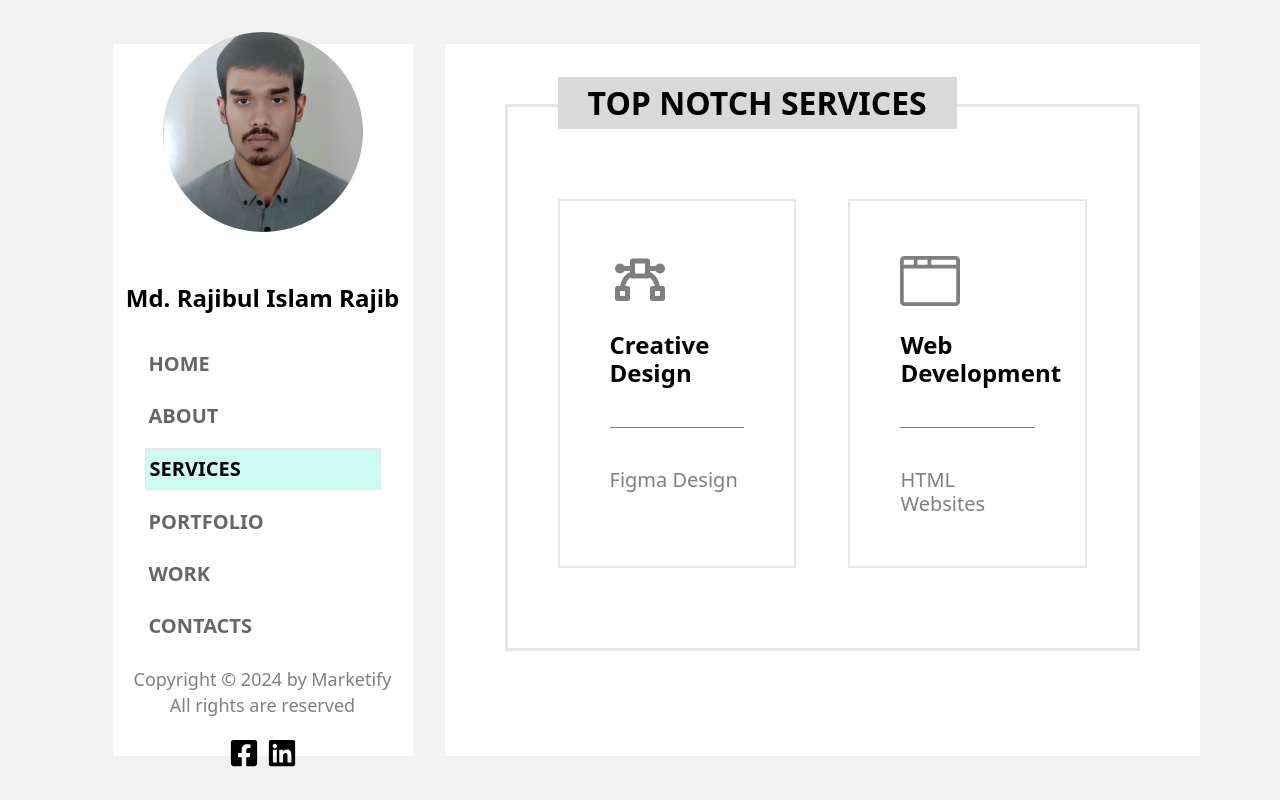
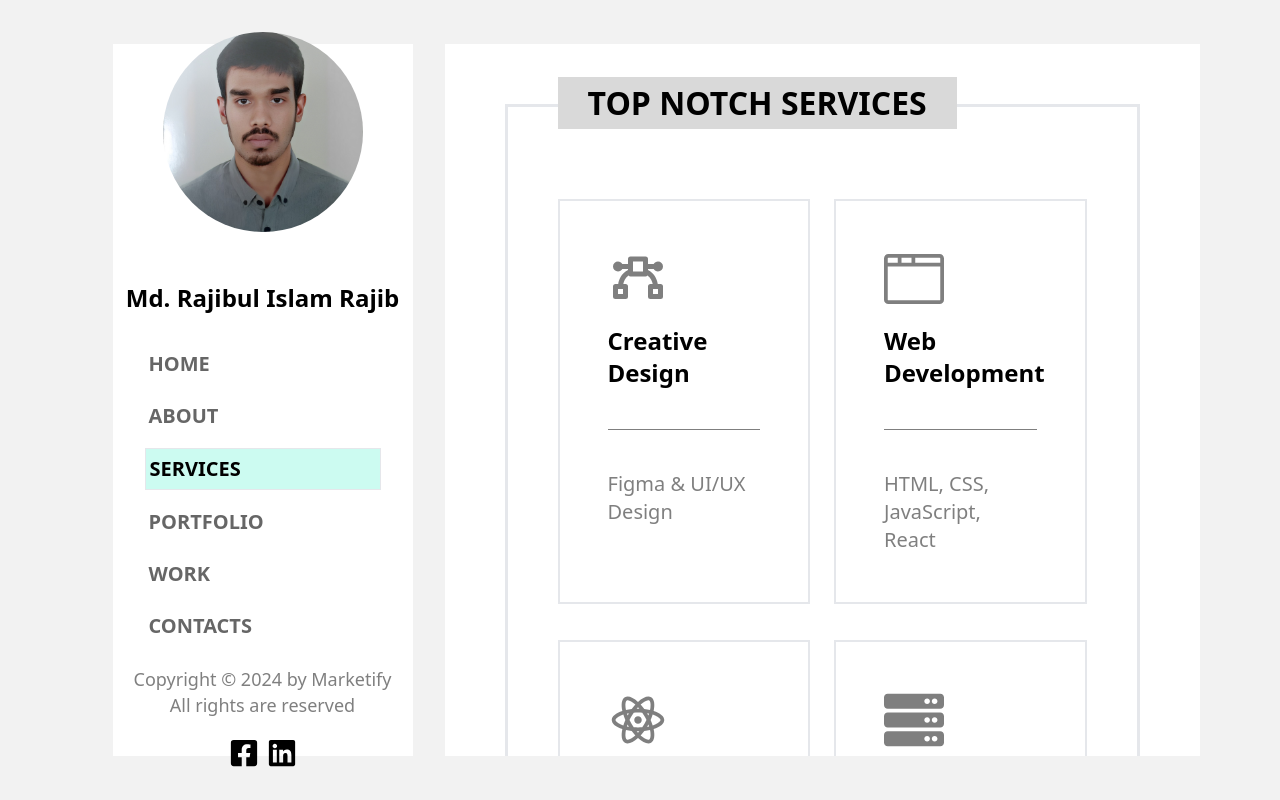
Before and after one commit to rajibulislam60/up_Portfolio, a React (Vite) app: page /service in a window 1280 px wide. Built offline with nearby package versions, Linux system fonts and the light colour scheme.

Commit message:
service area update and add

```diff
--- a/src/components/ServicesItem.jsx
+++ b/src/components/ServicesItem.jsx
@@ -1,15 +1,15 @@
-import React from 'react'
+import React from "react";
 
-const servicesItem = ({ icon: Icon, itemName, itemDetails }) => {
+const ServicesItem = ({ icon: Icon, itemName, itemDetails }) => {
   return (
-    <div className="w-full lg:w-[45%] border-[2px] mt-3 group">
-      <div className="text-black/50 px-[20px] lg:px-[50px] py-[20px] lg:py-[50px]">
-        <div>{<Icon className="text-black/50 text-[60px] group-hover:text-black duration-[0.4s]" />}</div>
-        <h3 className="text-[18px] lg:text-[24px] font-semibold leading-[28px] text-black mt-[20px]">
+    <div className="w-full border-2 mt-3 group transition-transform duration-300 hover:scale-105">
+      <div className="text-black/50 px-5 md:px-8 lg:px-12 py-5 md:py-8 lg:py-12">
+        <Icon className="text-black/50 text-[50px] md:text-[60px] group-hover:text-black transition duration-400" />
+        <h3 className="text-lg md:text-xl lg:text-2xl font-semibold leading-7 text-black mt-4">
           {itemName}
         </h3>
-        <div className="w-full h-[1px] bg-black/50 mt-[40px]"></div>
-        <h5 className="text-[20px] font-medium leading-[24px] mt-[40px]">
+        <div className="w-full h-px bg-black/50 mt-6 md:mt-8 lg:mt-10"></div>
+        <h5 className="text-base md:text-lg lg:text-xl font-medium leading-6 mt-6 md:mt-8 lg:mt-10">
           {itemDetails}
         </h5>
       </div>
@@ -17,4 +17,4 @@ const servicesItem = ({ icon: Icon, itemName, itemDetails }) => {
   );
 };
 
-export default servicesItem
+export default ServicesItem;
--- a/src/pages/Service.jsx
+++ b/src/pages/Service.jsx
@@ -2,6 +2,10 @@ import React from 'react'
 import ServicesItem from '../components/ServicesItem';
 import { BiVector } from "react-icons/bi";
 import { GoBrowser } from "react-icons/go";
+import { RiReactjsLine } from "react-icons/ri";
+import { FaServer } from "react-icons/fa";
+import { MdOutlineDesignServices } from "react-icons/md";
+import { AiOutlineApi } from "react-icons/ai";
 
 const Service = () => {
   return (
@@ -12,17 +16,13 @@ const Service = () => {
             <div className="uppercase text-[18px] lg:text-[32px] font-semibold leading-[36px] bg-white absolute top-[-25px] lg:top-[-30px] left-[20px] lg:left-[50px]">
               <h3 className="bg-black/15 px-[15px] lg:px-[30px] py-1 lg:py-2">Top Notch Services</h3>
             </div>
-            <div className="px-[10px] lg:px-[50px] py-[20px] lg:py-[80px] lg:flex justify-between">
-              <ServicesItem
-                icon={BiVector}
-                itemName="Creative Design"
-                itemDetails="Figma Design"
-              />
-              <ServicesItem
-                icon={GoBrowser}
-                itemName="Web Development"
-                itemDetails="HTML Websites"
-              />
+            <div className="px-[10px] lg:px-[50px] py-[20px] lg:py-[80px] grid grid-cols-2 gap-6">
+            <ServicesItem icon={BiVector} itemName="Creative Design" itemDetails="Figma & UI/UX Design" />
+              <ServicesItem icon={GoBrowser} itemName="Web Development" itemDetails="HTML, CSS, JavaScript, React" />
+              <ServicesItem icon={RiReactjsLine} itemName="React Development" itemDetails="Modern UI with React & Next.js" />
+              <ServicesItem icon={FaServer} itemName="Full Stack Development" itemDetails="MERN Stack (MongoDB, Express, React, Node)" />
+              <ServicesItem icon={AiOutlineApi} itemName="API Development" itemDetails="RESTful API & third-party integrations" />
+              <ServicesItem icon={MdOutlineDesignServices} itemName="Performance Optimization" itemDetails="Improving speed & SEO" />
             </div>
           </div>
         </div>
```
